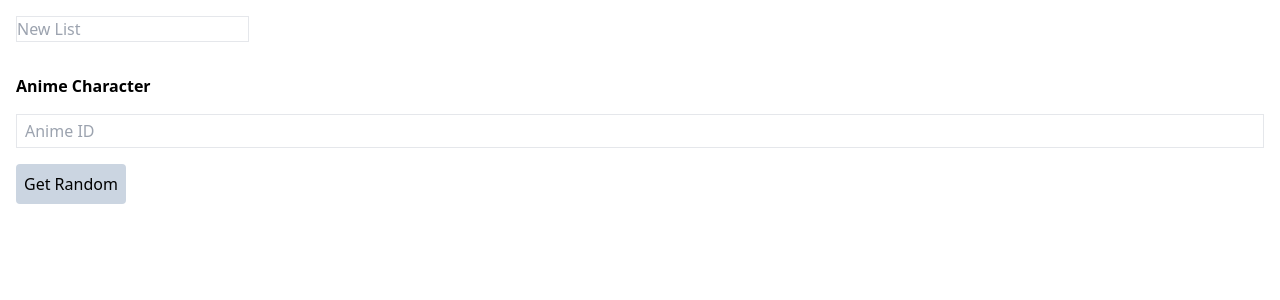
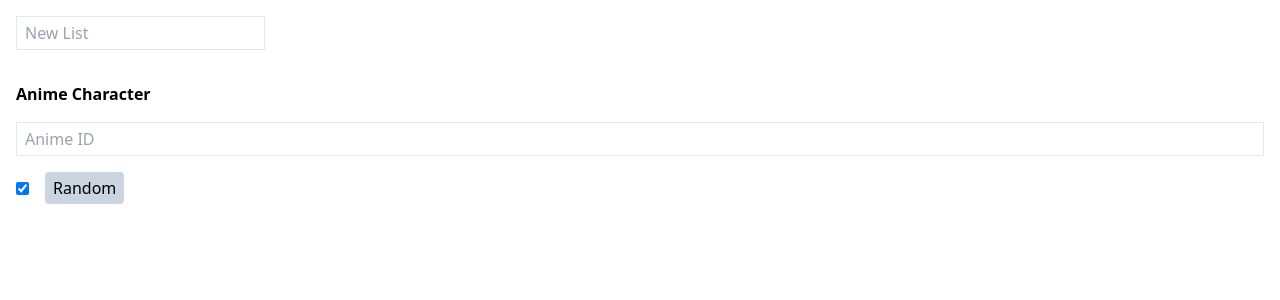
Before and after one commit to sakkaku-web/randomizer, a React (Create React App) app: page / in a window 1280 px wide. Shown: the top 300 px of the page. Built offline with nearby package versions, Linux system fonts and the light colour scheme.

Commit message:
add checkboxes + delte whole list

```diff
--- a/src/App.tsx
+++ b/src/App.tsx
@@ -39,11 +39,17 @@ function App() {
     localStorage.setItem(LISTS_ID_KEY, JSON.stringify(updatedList));
   };
 
+  const handleDeleteList = (list: string) => {
+    const updatedList = lists.filter((l) => l !== list);
+    setLists(updatedList);
+    localStorage.setItem(LISTS_ID_KEY, JSON.stringify(updatedList));
+  };
+
   return (
     <div className="p-4 flex flex-col gap-4">
       <div className="flex gap-4">
         <input
-          className="border"
+          className="border px-2 py-1"
           type="text"
           placeholder="New List"
           value={newList}
@@ -54,7 +60,11 @@ function App() {
 
       <div className="flex gap-4">
         {lists.map((list) => (
-          <RandomList key={list} name={list} />
+          <RandomList
+            key={list}
+            name={list}
+            onDelete={() => handleDeleteList(list)}
+          />
         ))}
       </div>
 
--- a/src/List.tsx
+++ b/src/List.tsx
@@ -2,6 +2,7 @@ import { useState } from "react";
 
 interface ListProps {
   items: any[];
+  isEqual?: (a: any, b: any) => boolean;
   itemLink?: (item: any) => string;
   format?: (item: any) => string;
   getRandomFor?: (item: any) => Promise<any>;
@@ -11,6 +12,7 @@ interface ListProps {
 
 export const List = ({
   items,
+  isEqual = (a, b) => a === b,
   format = (x) => x,
   getRandomFor = async (x) => x,
   formatRandom = (x) => x,
@@ -18,6 +20,7 @@ export const List = ({
   randomLink,
 }: ListProps) => {
   const [randomItem, setRandomItem] = useState<any | null>(null);
+  const [disabled, setDisabled] = useState<any[]>([]);
 
   const getRandomItem = (arr: any[]) => {
     const randomIndex = Math.floor(Math.random() * arr.length);
@@ -25,8 +28,28 @@ export const List = ({
   };
 
   const handleGetRandom = async () => {
-    const item = getRandomItem(items);
+    const enabledItems = items.filter((x) => !isDisabled(x));
+    const item = getRandomItem(enabledItems);
     setRandomItem(await getRandomFor(item));
+  };
+
+  const isDisabled = (item: any) =>
+    disabled.find((x) => isEqual(x, item)) != null;
+
+  const toggleDisabled = (item: any) => {
+    if (isDisabled(item)) {
+      setDisabled(disabled.filter((x) => !isEqual(x, item)));
+    } else {
+      setDisabled([...disabled, item]);
+    }
+  };
+
+  const toggleAll = () => {
+    if (disabled.length === 0) {
+      setDisabled(items);
+    } else {
+      setDisabled([]);
+    }
   };
 
   const itemElem = (x: any) =>
@@ -51,16 +74,32 @@ export const List = ({
   return (
     <div className="flex flex-col gap-4 items-start">
       <div className="flex gap-4 items-center">
+        <input
+          type="checkbox"
+          checked={disabled.length === 0}
+          onChange={() => toggleAll()}
+        />
         <button
-          className="bg-slate-300 p-2 rounded"
+          className="bg-slate-300 px-2 py-1 rounded"
           onClick={() => handleGetRandom()}
         >
-          Get Random
+          Random
         </button>
         {randomItem && randomItemElem(randomItem)}
       </div>
 
-      <div className="flex flex-col gap-2">{items.map((x) => itemElem(x))}</div>
+      <div className="flex flex-col gap-2">
+        {items.map((x) => (
+          <div className="flex gap-2">
+            <input
+              type="checkbox"
+              checked={!isDisabled(x)}
+              onChange={() => toggleDisabled(x)}
+            />
+            <span>{itemElem(x)}</span>
+          </div>
+        ))}
+      </div>
     </div>
   );
 };
--- a/src/RandomList.tsx
+++ b/src/RandomList.tsx
@@ -3,11 +3,12 @@ import { List } from "./List";
 
 interface RandomListProps {
   name: string;
+  onDelete?: () => void;
 }
 
 const LIST_ID_PREFIX_KEY = "randomizerListIds-";
 
-export const RandomList = ({ name }: RandomListProps) => {
+export const RandomList = ({ name, onDelete }: RandomListProps) => {
   const [items, setItems] = useState<string[]>([]);
   const [newItem, setNewItem] = useState<string>();
 
@@ -31,7 +32,9 @@ export const RandomList = ({ name }: RandomListProps) => {
 
   return (
     <div className="flex flex-col gap-4">
-      <h1 className="font-bold">{name}</h1>
+      <h1 className="font-bold flex gap-4">
+        {name} <button onClick={onDelete}>x</button>
+      </h1>
 
       <input
         type="text"
```
